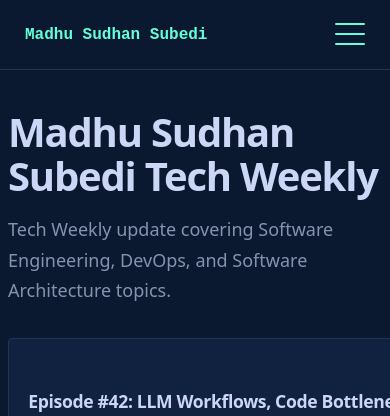
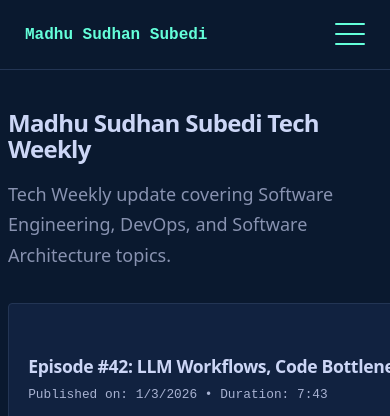
Before and after one commit to madhusudhan1234/madhusudhan1234.github.io, an Astro site: page /weekly in a window 390 px wide. Shown: the top 416 px of the page. Built offline with nearby package versions, Linux system fonts and the light colour scheme; Astro itself is replaced by a stand-in of ours.

Commit message:
Weekly index: smaller responsive title size for site heading

```diff
--- a/src/pages/weekly/index.astro
+++ b/src/pages/weekly/index.astro
@@ -109,6 +109,7 @@ const pageEpisodes = sortedEpisodes.slice(0, pageSize);
 			h1 {
 				color: var(--lightest-slate);
 				margin-bottom: 1rem;
+				font-size: clamp(24px, 4vw, 40px);
 			}
 			.description {
 				color: var(--slate);
```
